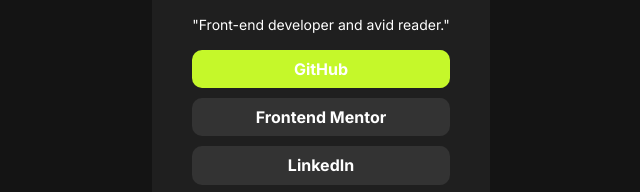
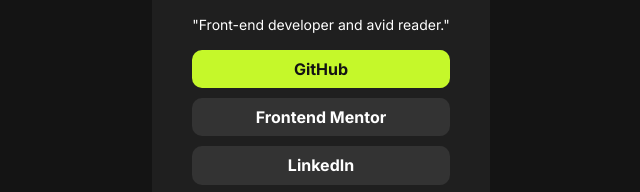
Before and after one commit to noelhoppe/social-links-profile-main, a website: page index.html in a window 1280 px wide. In both pictures the pointer is over the link "GitHub". Shown: the part 344-536 px from the top of the page, 319-959 px from the left. Drawn offline with nearby package versions, Linux system fonts and the light colour scheme.

Commit message:
fixed text color in hovering state

```diff
--- a/styles.css
+++ b/styles.css
@@ -76,6 +76,10 @@
     background-color: var(--clr-primary-green);
 }
 
+li:hover a { /* 012 */
+    color: var(--clr-neutrak-off-black);
+}
+
 h1, p, li { /* 003 */
     color: var(--clr-neutral-white);
 }
```
